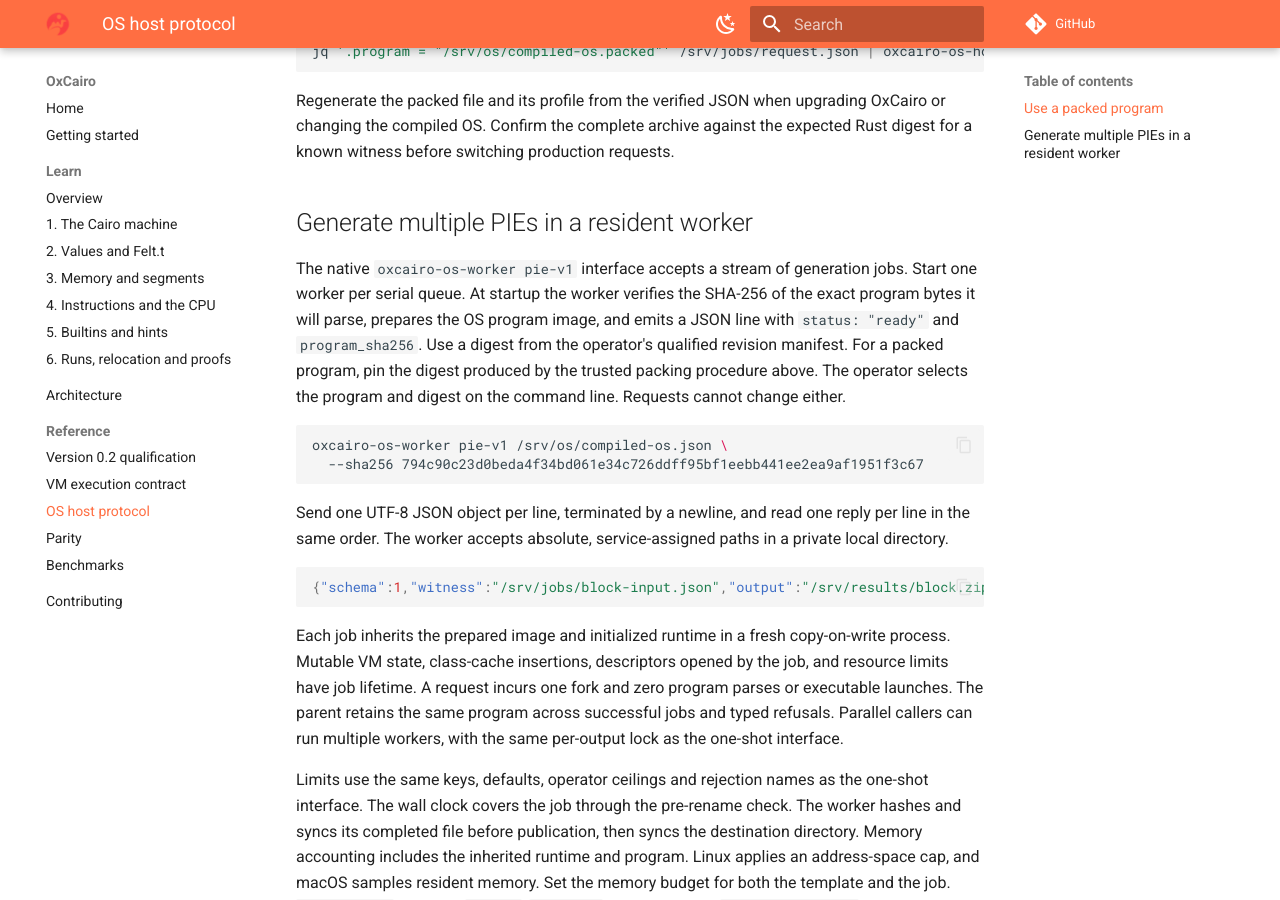
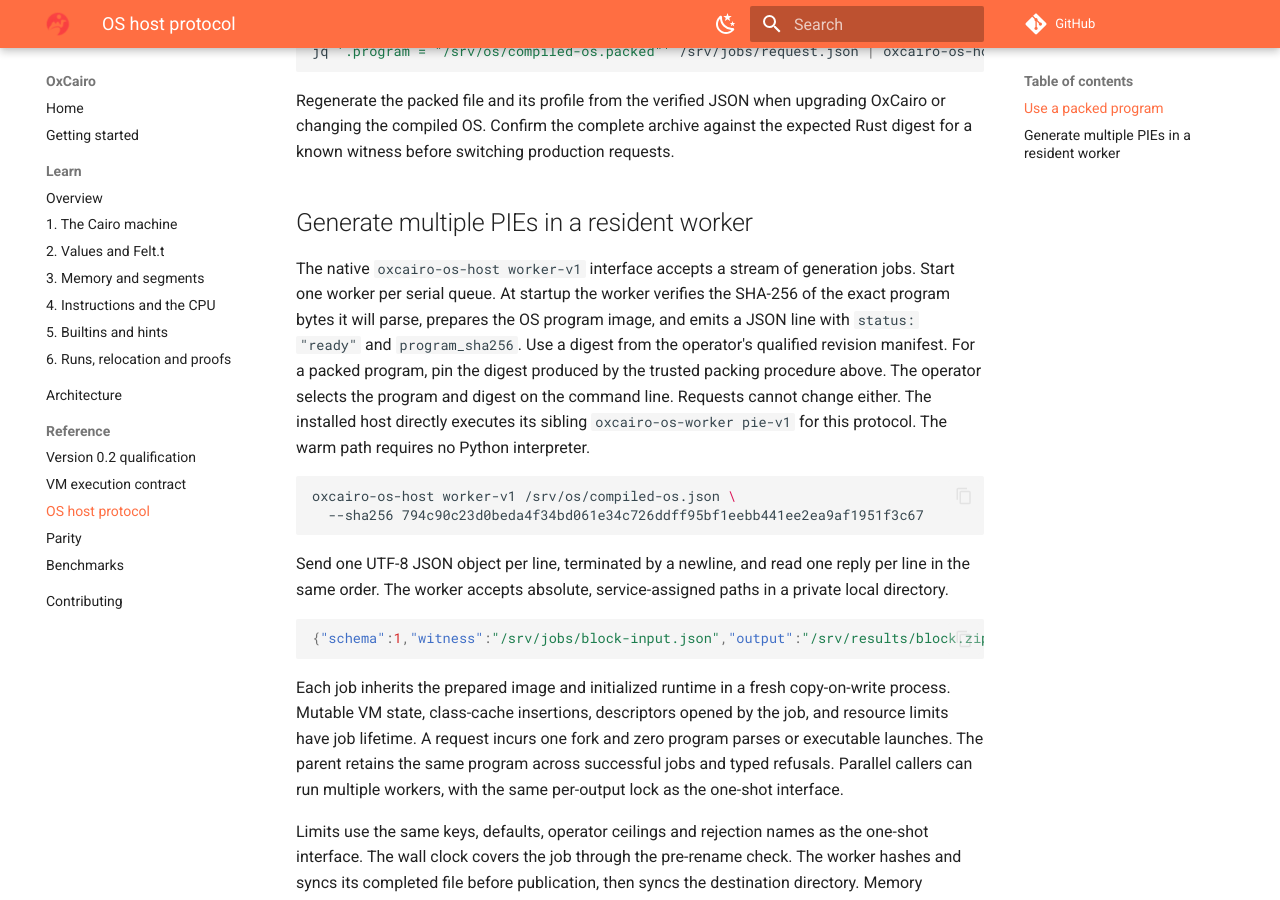
Before and after one commit to teddyjfpender/cairo-vm-ocaml, an MkDocs documentation site: the page built from docs/os-host.md, in a window 1280 px wide and 900 px high, scrolled down 3817 px. Built offline with MkDocs 1.6.1 and Material for MkDocs 9.7.7, drawn with Linux system fonts in a browser that asks for light colours; comment, search, counter and statistics services are not loaded.

Commit message:
Dispatch resident jobs through the installed OS host entry point

````diff
--- a/docs/os-host.md
+++ b/docs/os-host.md
@@ -86,16 +86,18 @@ Regenerate the packed file and its profile from the verified JSON when upgrading
 
 ## Generate multiple PIEs in a resident worker
 
-The native `oxcairo-os-worker pie-v1` interface accepts a stream of generation
+The native `oxcairo-os-host worker-v1` interface accepts a stream of generation
 jobs. Start one worker per serial queue. At startup the worker verifies the
 SHA-256 of the exact program bytes it will parse, prepares the OS program image,
 and emits a JSON line with `status: "ready"` and `program_sha256`. Use a digest
 from the operator's qualified revision manifest. For a packed program, pin the
 digest produced by the trusted packing procedure above. The operator selects
 the program and digest on the command line. Requests cannot change either.
+The installed host directly executes its sibling `oxcairo-os-worker pie-v1`
+for this protocol. The warm path requires no Python interpreter.
 
 ```sh
-oxcairo-os-worker pie-v1 /srv/os/compiled-os.json \
+oxcairo-os-host worker-v1 /srv/os/compiled-os.json \
   --sha256 794c90c23d0beda4f34bd061e34c726ddff95bf1eebb441ee2ea9af1951f3c67
 ```
 
````
Also changed, not shown: 3 other files.
